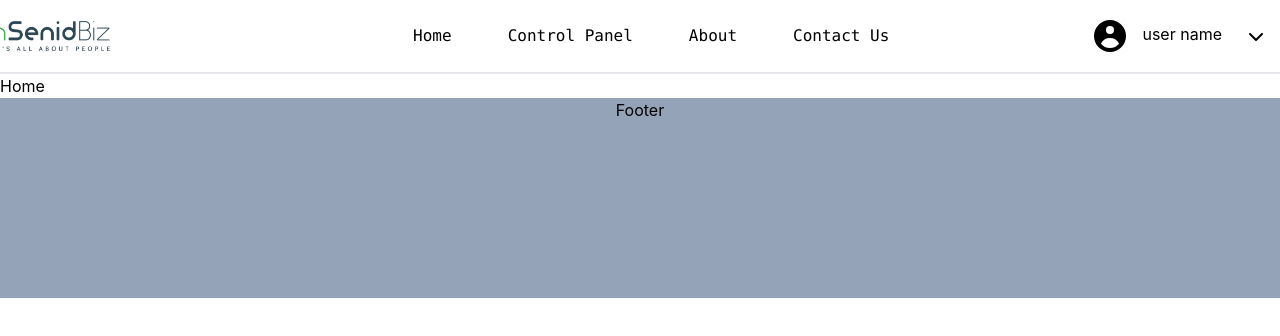
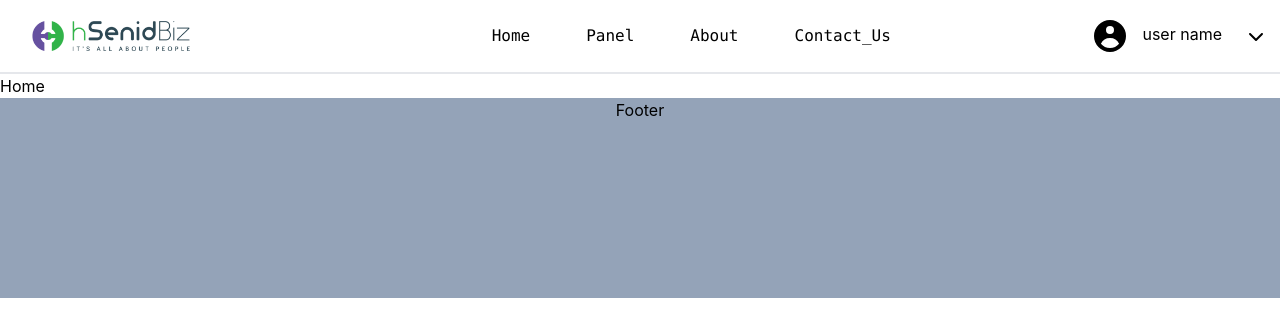
Before and after one commit to sunera321/license_management_system, a React (Create React App) app: page / in a window 1280 px wide. Shown: the top 336 px of the page. Built offline with nearby package versions, Linux system fonts and the light colour scheme.

Commit message:
logo change

```diff
--- a/src/layouts/Header.jsx
+++ b/src/layouts/Header.jsx
@@ -9,20 +9,20 @@ const Navbar = () => {
   return (
     <nav className="p-4 border-b-2 border-black-300">
       <div className="container mx-auto ">
-        <div className="flex items-center justify-between ">
-          <div className="-ml-16 font-bold text-white "><img src={Logo} alt="Logo" className="w-40"/></div>
+        <div className="flex items-center justify-between -ml-16">
+          <div className="ml-20 font-bold text-white "><img src={Logo} alt="Logo" className="w-40"/></div>
           <ul className="flex space-x-4 ml-[100px] gap-10  text-black bg-white-200 font-mono" >
             <li>
               <a href="/" >Home</a>
             </li>
             <li>
-              <a href="/controlpanel" >Control Panel</a>
+              <a href="/controlpanel" >Panel</a>
             </li>
             <li>
               <a href="/about" >About</a>
             </li>
             <li>
-              <a href="/contact_us" >Contact  Us</a>
+              <a href="/contact_us" >Contact_Us</a>
             </li>
           </ul>
           <div className="flex justify-center text-black align-middle items">
```
